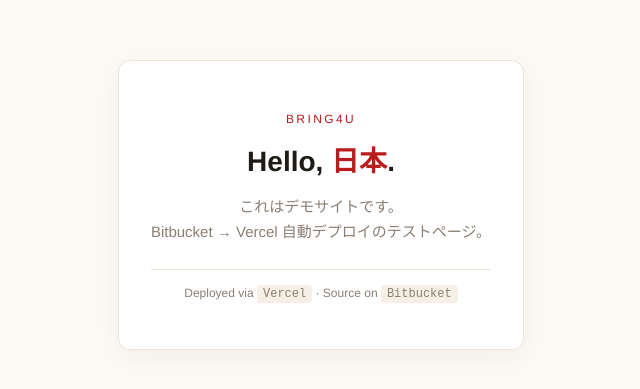
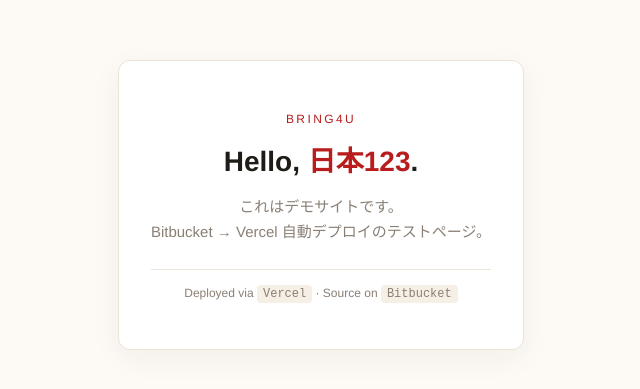
Before and after one commit to bring4uSales/202605-demo-site, a plain HTML site: page index.html in a window 1280 px wide. Shown: the part 195-584 px from the top of the page, without its empty margins (319-959 px from the left). Drawn offline with Linux system fonts and the light colour scheme.

Commit message:
Update index.html

```diff
--- a/index.html
+++ b/index.html
@@ -71,7 +71,7 @@
 <body>
   <main class="card">
     <div class="badge">bring4U</div>
-    <h1>Hello, <span class="jp">日本</span>.</h1>
+    <h1>Hello, <span class="jp">日本123</span>.</h1>
     <p>これはデモサイトです。<br />
     Bitbucket → Vercel 自動デプロイのテストページ。</p>
     <div class="meta">
```
